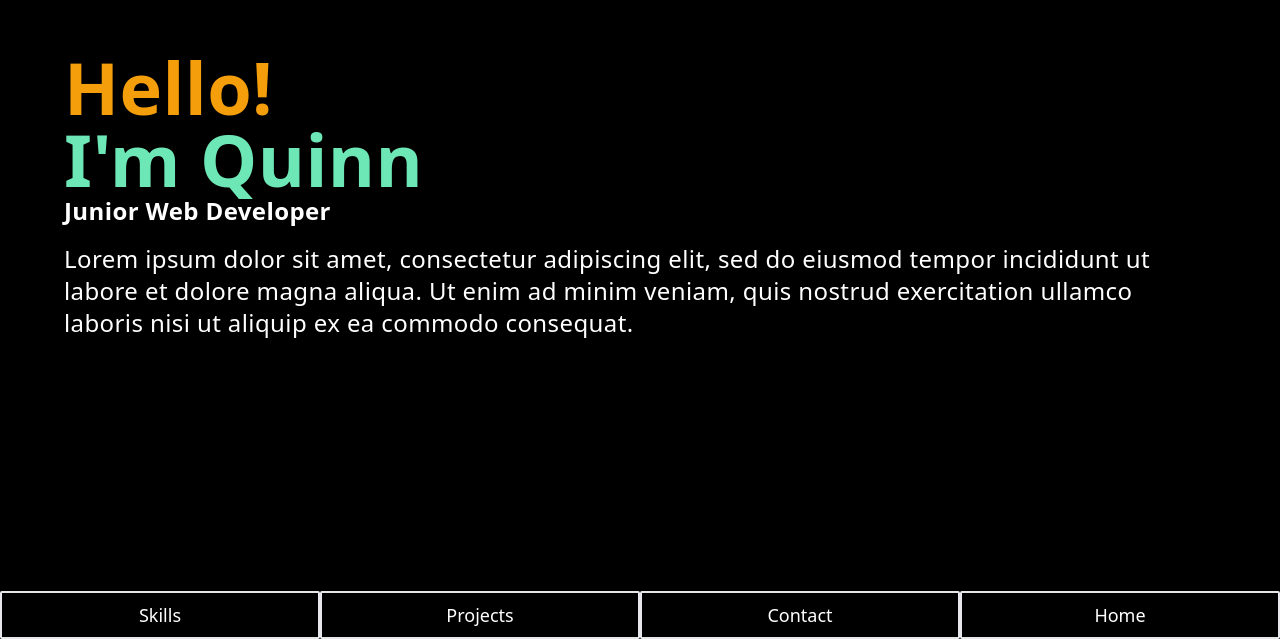
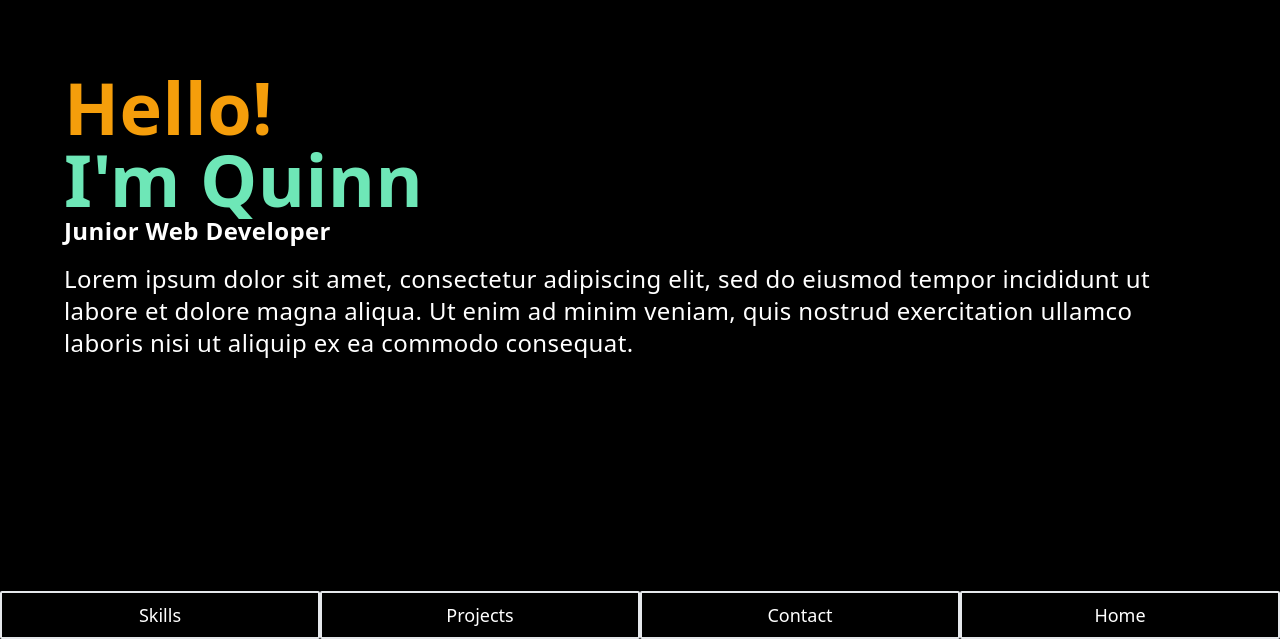
Before and after one commit to QMaximillian/quinn-personal-website, a Next.js app: page / in a window 1280 px wide. Shown: the part 161-800 px from the top of the page. Built offline with nearby package versions, Linux system fonts and the light colour scheme.

Commit message:
Update styling, move 'div#__next' styling outside of '@layer base' declaration

```diff
--- a/pages/_app.js
+++ b/pages/_app.js
@@ -1,8 +1,7 @@
 import PropTypes from 'prop-types'
-import Navigation from '../components/Navigation'
+import { motion, AnimatePresence } from 'framer-motion'
+import BaseLayout from '../layouts/BaseLayout'
 import '../styles/globals.css'
-import BaseLayout from '../layouts/BaseLayout'
-import { motion, AnimatePresence } from 'framer-motion'
 // @font-face {
 //   font-family: 'Cera Pro Regular';
 //   src: url('/fonts/CeraPRO-Regular.ttf');
@@ -35,7 +34,7 @@ function MyApp({ Component, pageProps, router }) {
           initial={{ opacity: 0 }}
           animate={{ opacity: 1 }}
           exit={{ opacity: 0 }}
-          className="h-full flex justify-center p-6 mb-10"
+          className="h-full flex justify-center"
         >
           <Component {...pageProps} />
         </motion.div>
--- a/styles/globals.css
+++ b/styles/globals.css
@@ -7,9 +7,9 @@
   body {
     @apply h-full w-full;
   }
+}
 
-  div#__next {
-    height: 100%;
-    width: 100%;
-  }
+div#__next {
+  height: 100%;
+  width: 100%;
 }
```
